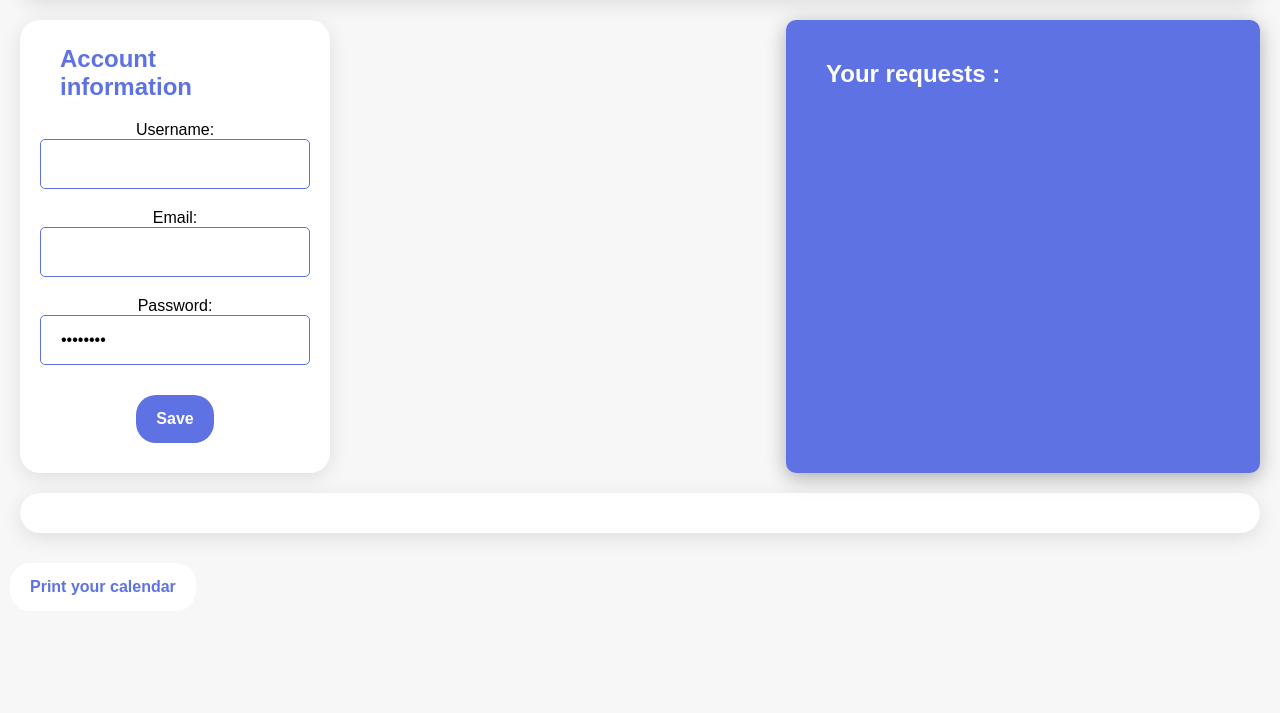
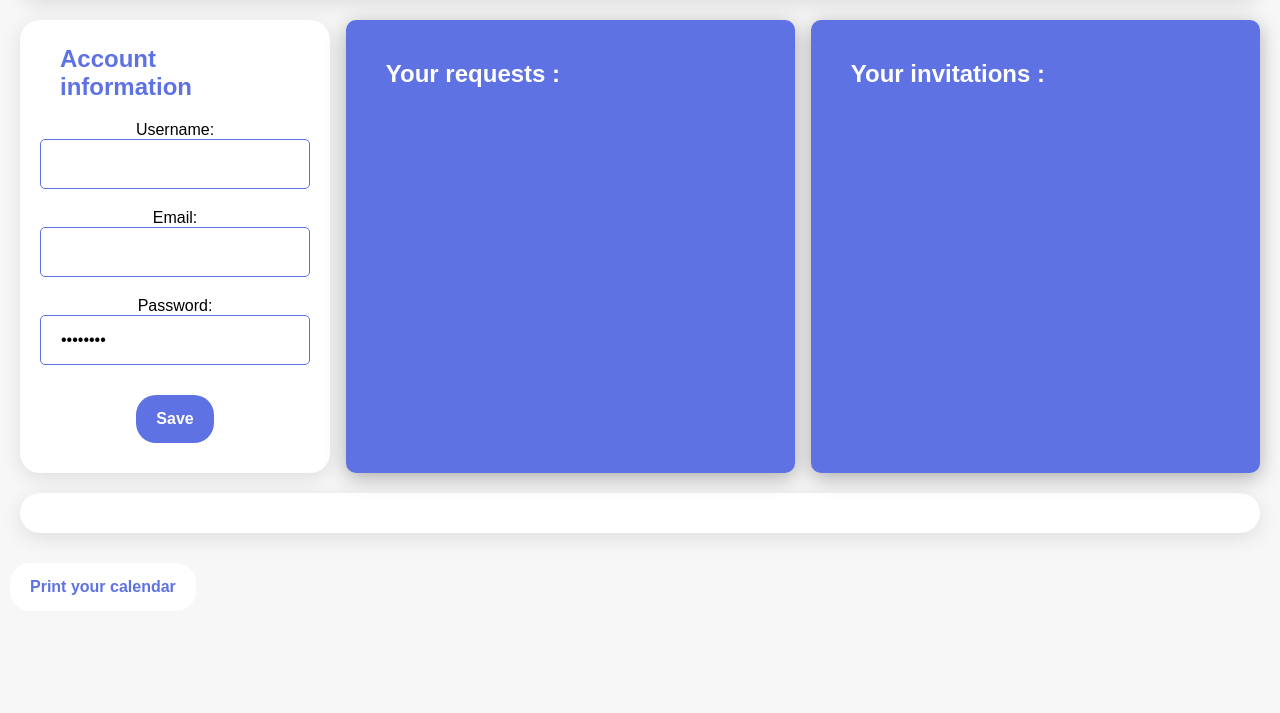
Before and after one commit to Nechat-Houssam/Web_M1, a Django app: page /roommanager/profile/ in a window 1280 px wide. Shown: the part 178-891 px from the top of the page. Run offline with Django 4.2, Linux system fonts and the light colour scheme; data that the repository does not hold is empty; some libraries are stand-ins or nearby versions.

Commit message:
Invitation profile fix

```diff
--- a/RoomMate/RoomMate/RoomManager/templates/RoomManager/profile.html
+++ b/RoomMate/RoomMate/RoomManager/templates/RoomManager/profile.html
@@ -91,8 +91,8 @@
     margin-top: 5px;
   }
 
-  .requests-container {
-    width: 35%;
+  .requests-container, .invitations-container {
+    width: 33%;
     background-color: #5e72e4;
     color: #ffffff;
     padding: 20px;
@@ -200,7 +200,7 @@
     margin-left: 20px;
   }
 
-  .requests-container h1 {
+  .requests-container h1, .invitations-container h1 {
     color: white;
   }
 
@@ -262,6 +262,13 @@
   <div class="requests-container">
     <h1>Your requests :</h1>
     <div class="requests">
+
+    </div>
+  </div>
+
+  <div class="invitations-container">
+    <h1>Your invitations :</h1>
+    <div class="invitations">
 
     </div>
   </div>
```
Also changed, not shown: RoomMate/RoomMate/db.sqlite3.
